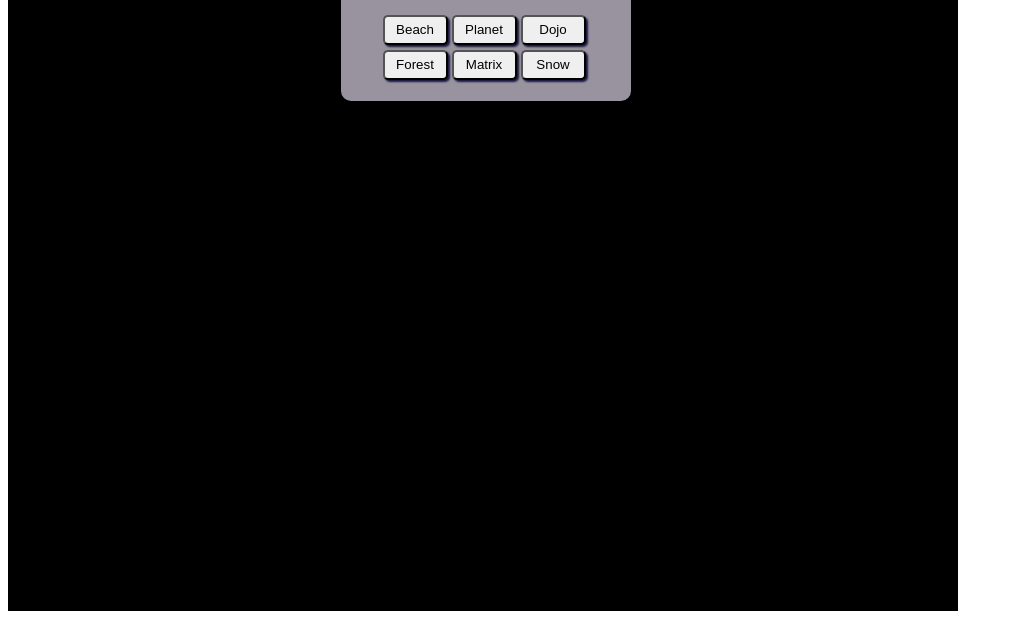
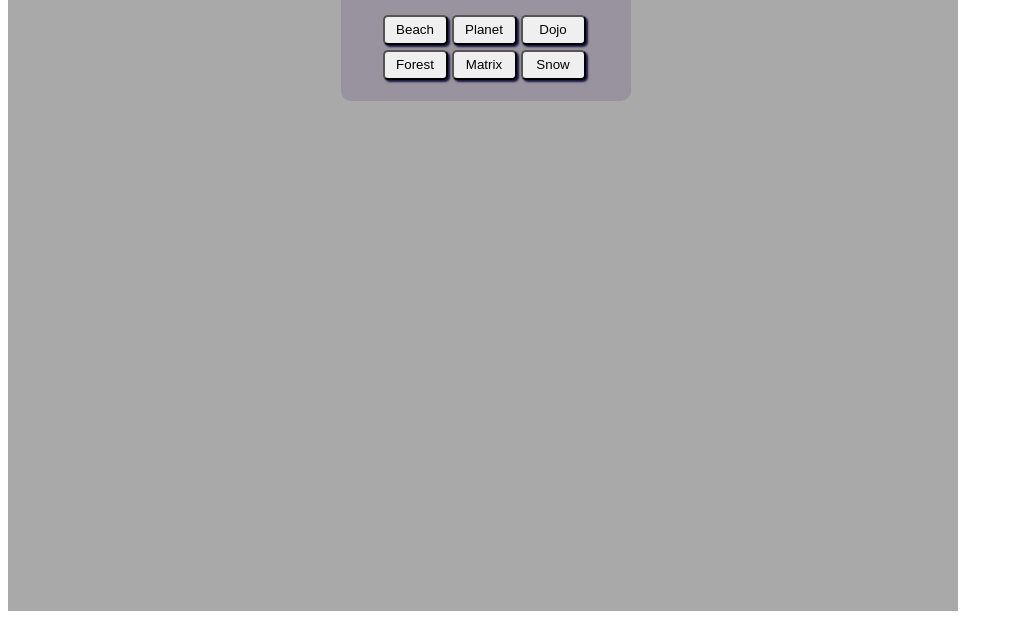
Before and after one commit to YummyGoddess/DojoHack, a plain HTML site: page index.html in a window 1280 px wide. Shown: the part 312-931 px from the top of the page, without its empty margins (0-1013 px from the left). Drawn offline with Linux system fonts and the light colour scheme.

Commit message:
add style2.css file

```diff
--- a/styles.css
+++ b/styles.css
@@ -5,7 +5,7 @@
 } */
 
 .wrapper {
-  background-color: black;
+  background-color: darkgrey;
   width: 950px;
   height: 700px;
   padding-top: 17%;
```
Also changed, not shown: Page2.html (+1 -1 lines), style2.css (added).
